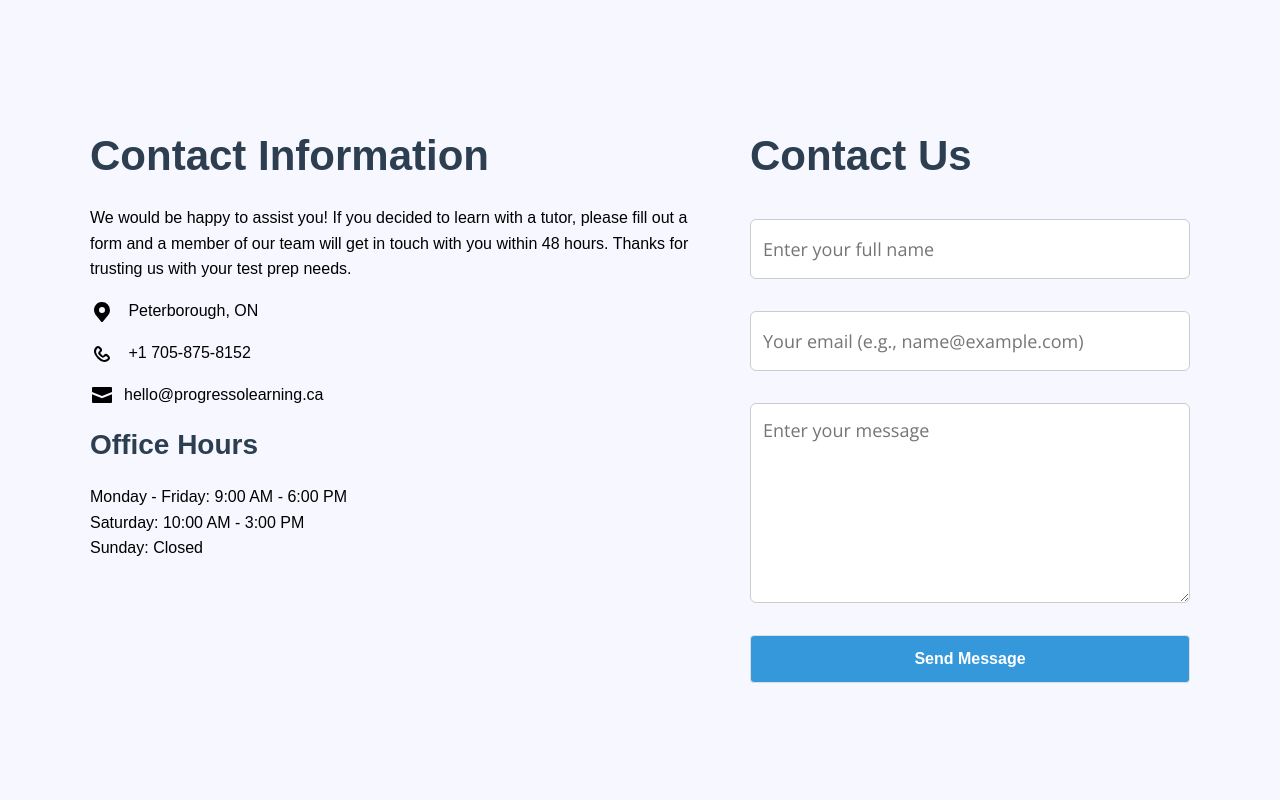
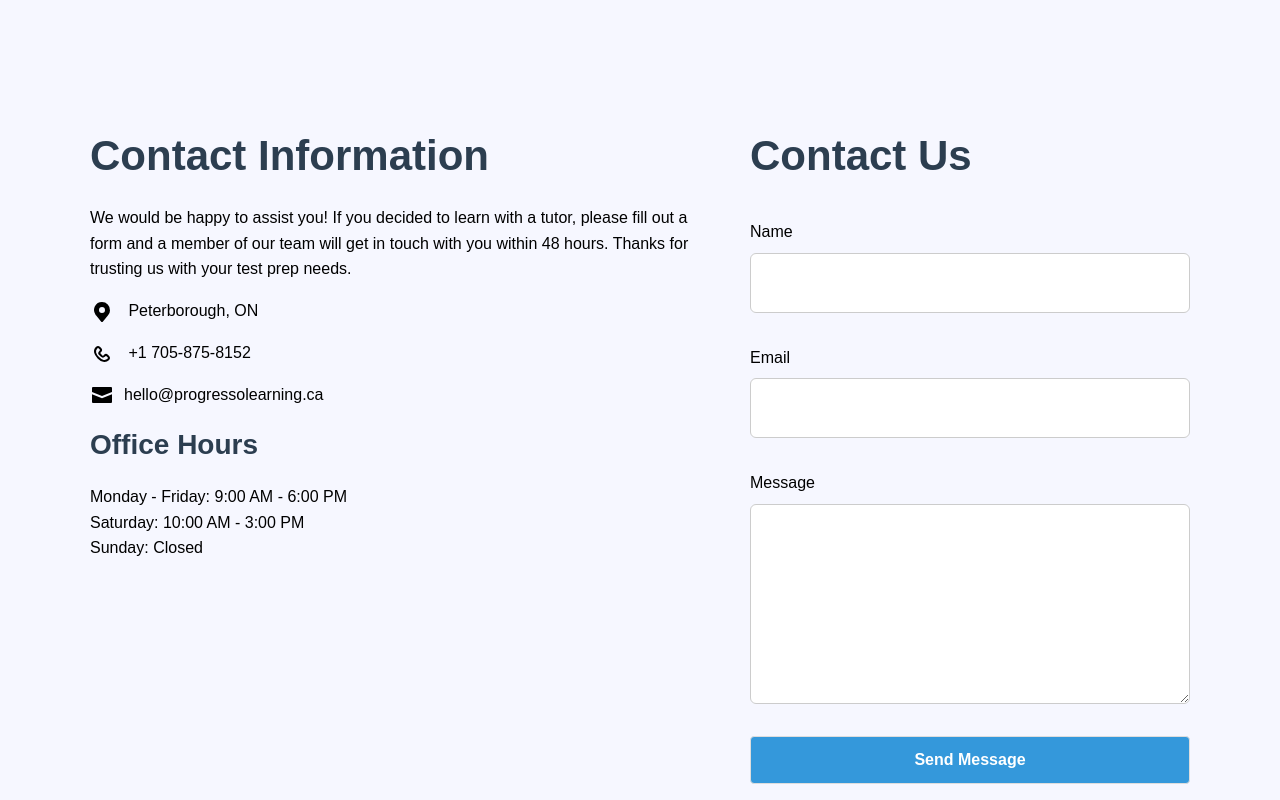
Before and after one commit to bahar-dc/learn-react, a React (Create React App) app: page /#/contact in a window 1280 px wide. Shown: the part 680-1480 px from the top of the page. Built offline with nearby package versions, Linux system fonts and the light colour scheme.

Commit message:
Email setup fix

```diff
--- a/package.json
+++ b/package.json
@@ -4,6 +4,7 @@
   "private": true,
   "homepage": "/",
   "dependencies": {
+    "@emailjs/browser": "^4.4.1",
     "@formspree/react": "^2.5.1",
     "@splidejs/react-splide": "^0.7.12",
     "@splidejs/splide-extension-auto-scroll": "^0.5.3",
--- a/src/Components/Contact.jsx
+++ b/src/Components/Contact.jsx
@@ -63,7 +63,6 @@ export const Contact = () => {
                     </div>
                     <div className="contact-us-right">
                        <div className="contact-form">
-                            <h2>Contact Us</h2>
                             <ContactForm />
                         </div>
                     </div>
--- a/src/Components/ContactForm.jsx
+++ b/src/Components/ContactForm.jsx
@@ -1,56 +1,47 @@
-import React, { useState } from 'react';
-import axios from "axios";
+import React, {  useRef } from 'react';
+import emailjs from '@emailjs/browser';
 
 export const ContactForm = () => {
+  const form = useRef();
 
-  const [formData, setFormData] = useState({ name: "", email: "", message: "" });
-  const handleChange = (e) => {
-        const { name, value } = e.target;
-        setFormData({ ...formData, [name]: value });
-  };
-  const handleSubmit = async (e) => {
+  const sendEmail = (e) => {
     e.preventDefault();
-      try {
-          await axios.post("http://localhost:5001/api/contact", formData);
-          alert("Form submitted successfully!");
-      } catch (err) {
-          alert("Error submitting form.");
-      }
+
+    emailjs
+      .sendForm('service_5rfgvvb', 'template_facpitm', form.current, {
+        publicKey: 'PmnGQS0cZ8bZATe2u',
+      })
+      .then(
+        () => {
+          console.log('SUCCESS!');
+        },
+        (error) => {
+          console.log('FAILED...', error.text);
+        },
+      );
   };
 
+
   return (
-    <form name="contact" onSubmit={handleSubmit} method="POST">
+    <div>
+      <h2>Contact Us</h2>
+      <form ref={form} onSubmit={sendEmail}>
         <div className="form-group">
-        <input
-          type="text"
-          name="name"
-          value={formData.name} onChange={handleChange}
-          required
-          placeholder="Enter your full name"
-        />
+          <label>Name</label>
+          <input type="text" name="user_name" />
         </div>
         <div className="form-group">
-        <input
-          type="email"
-          name="email"
-          value={formData.email} onChange={handleChange}
-          required
-          placeholder="Your email (e.g., name@example.com)"
-        />
+        <label>Email</label>
+        <input type="email" name="user_email" />
         </div>
         <div className="form-group">
-        <textarea
-          name="message"
-          value={formData.message} onChange={handleChange}
-          required
-          placeholder="Enter your message"
-        />
+          <label>Message</label>
+          <textarea name="message" />
         </div>
         <div className="form-group">
         <input type="submit" value="Send Message" />
         </div>
-      <input type="hidden" name="_next" value="https://progressolearning.ca/#/thank-you" />
-      <input type="hidden" name="_subject" value="New contact form submission" />
       </form>
+    </div>
   );
 };
```
Also changed, not shown: src/services/authService.js (added, +45 -0 lines), src/services/axiosInstance.js (added, +37 -0 lines), 2 other files (tests, documents, lock files or other folders). Lines whose indentation alone changed are shown as unchanged.
